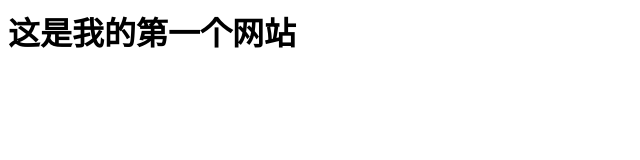
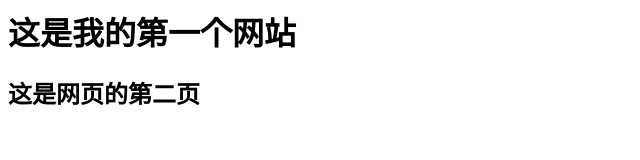
Before and after one commit to Efeng0228/Hello-world, a plain HTML site: page index.html in a window 1280 px wide. Shown: the whole page, without its empty margins (0-640 px from the left). Drawn offline with Linux system fonts and the light colour scheme.

Commit message:
Update index.html

```diff
--- a/index.html
+++ b/index.html
@@ -4,5 +4,6 @@
   </head>
   <body>
     <h1>这是我的第一个网站</h1>
+    <h2>这是网页的第二页</h2>
   </body>
 </html>
```
